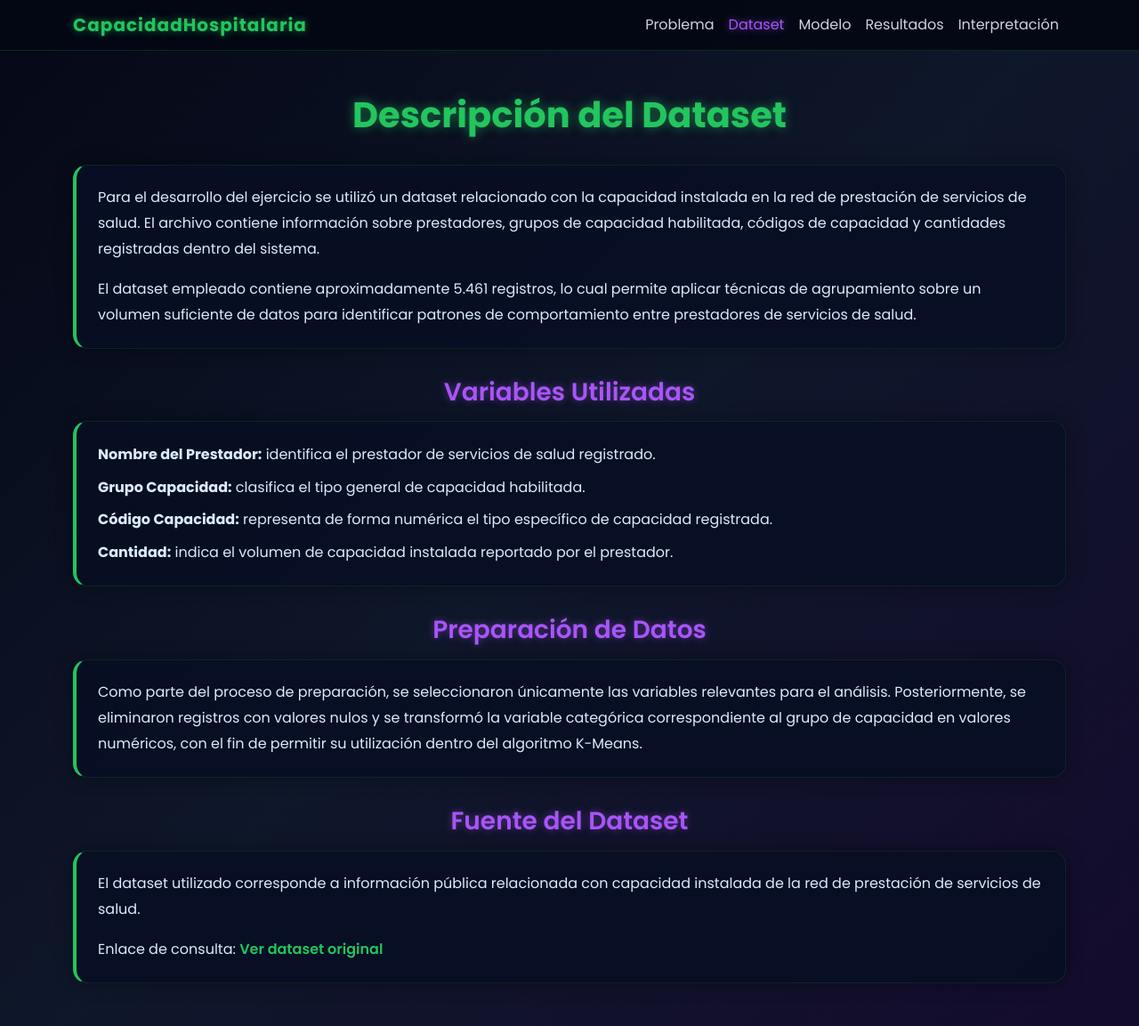
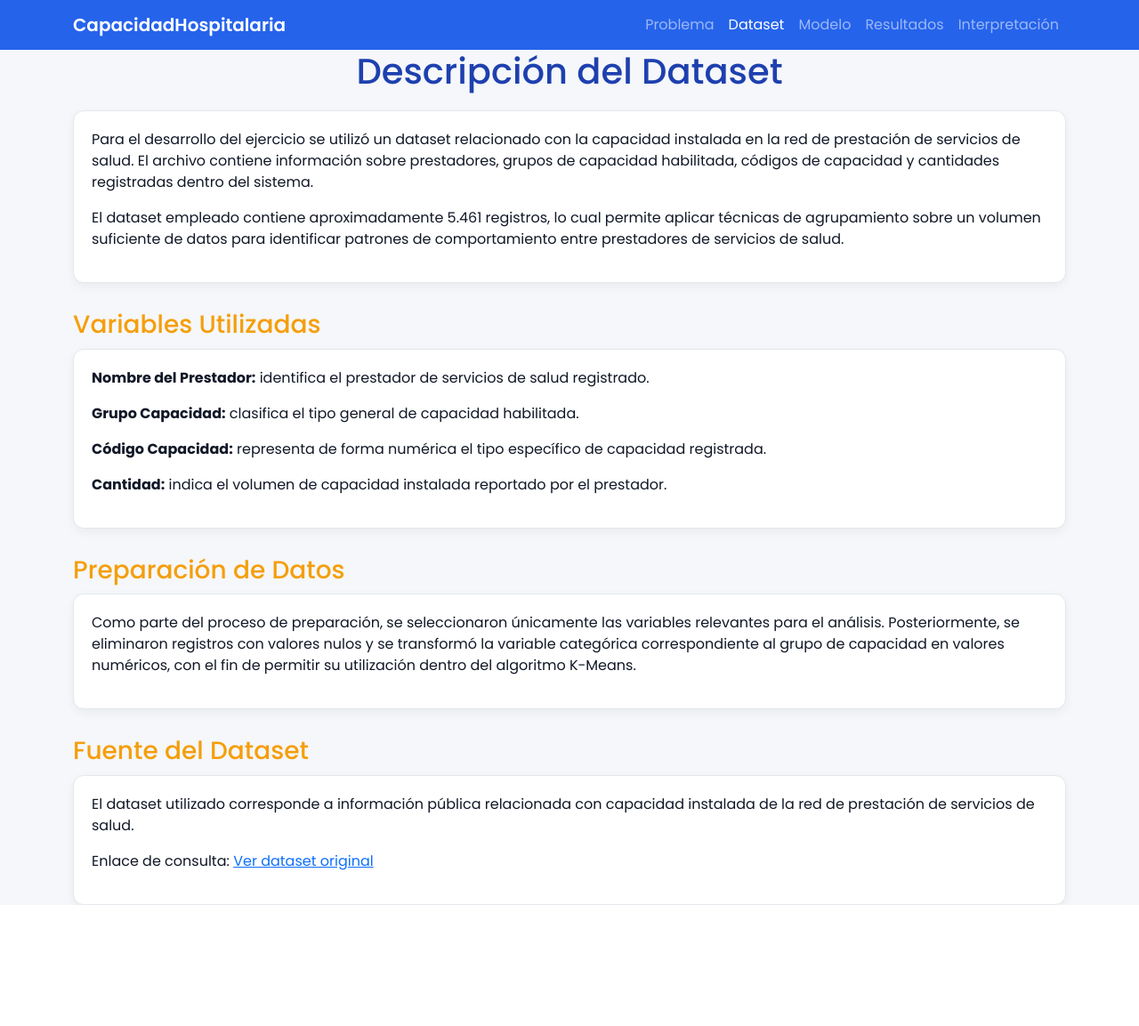
Before and after one commit to JuanesAcosta7/TRABAJO_CLUSTERING_CON_FLASK, a Flask app: page /dataset in a window 1280 px wide. Shown: the whole page at 89% size. After the commit the page ends 1017 px from the top, so only its background shows below. Run offline with Flask 3, Linux system fonts and the light colour scheme.

Commit message:
Cambio a tema claro

```diff
--- a/static/styles.css
+++ b/static/styles.css
@@ -1,79 +1,54 @@
 body {
-    background: linear-gradient(135deg, #050816, #0f172a, #140b2d);
+    background-color: #F5F7FA;
+    color: #111827;
     font-family: 'Poppins', sans-serif;
-    color: #dbeafe;
-    min-height: 100vh;
 }
 
 .navbar-personalizado {
-    background: rgba(4, 8, 20, 0.95);
-    border-bottom: 1px solid rgba(34, 197, 94, 0.18);
-    backdrop-filter: blur(8px);
+    background-color: #2563EB;
 }
 
 .marca {
-    color: #22c55e !important;
-    font-weight: 700;
-    letter-spacing: 1px;
-    text-shadow: 0 0 8px rgba(34, 197, 94, 0.6);
-}
-
-.nav-link {
-    color: #cbd5e1 !important;
-    transition: 0.25s;
-}
-
-.nav-link:hover,
-.nav-link.active {
-    color: #a855f7 !important;
-    text-shadow: 0 0 8px rgba(168, 85, 247, 0.7);
-}
-
-.contenedor-principal {
-    margin-top: 3rem;
-    margin-bottom: 3rem;
+    font-weight: 600;
+    color: white;
 }
 
 .titulo-principal {
     text-align: center;
-    font-weight: 700;
-    color: #22c55e;
-    margin-bottom: 2rem;
-    text-shadow: 0 0 12px rgba(34, 197, 94, 0.55);
+    color: #1E40AF;
+    margin-bottom: 20px;
 }
 
 .subtitulo {
-    text-align: center;
-    color: #a855f7;
-    font-weight: 600;
-    margin-top: 2rem;
-    margin-bottom: 1rem;
-    text-shadow: 0 0 8px rgba(168, 85, 247, 0.45);
+    color: #F59E0B;
+    margin-top: 30px;
+    margin-bottom: 10px;
 }
 
 .caja-texto {
-    background: rgba(8, 15, 35, 0.92);
-    border: 1px solid rgba(34, 197, 94, 0.12);
-    border-left: 4px solid #22c55e;
-    border-radius: 16px;
-    padding: 1.4rem 1.5rem;
-    margin-bottom: 1.2rem;
-    box-shadow: 0 0 20px rgba(0, 0, 0, 0.35);
+    background-color: #FFFFFF;
+    padding: 20px;
+    border-radius: 12px;
+    border: 1px solid #E4E7EC;
+    box-shadow: 0 4px 12px rgba(0,0,0,0.05);
 }
 
-.caja-texto p {
-    margin: 0;
-    line-height: 1.8;
-    color: #dbeafe;
+.btn-outline-success {
+    border-color: #2563EB;
+    color: #2563EB;
 }
 
-.link-dataset {
-    color: #22c55e;
-    font-weight: 600;
-    text-decoration: none;
+.btn-outline-success:hover {
+    background-color: #2563EB;
+    color: white;
 }
 
-.link-dataset:hover {
-    color: #a855f7;
-    text-decoration: underline;
+.btn-outline-light {
+    border-color: #F59E0B;
+    color: #F59E0B;
 }
+
+.btn-outline-light:hover {
+    background-color: #F59E0B;
+    color: white;
+}
```
Also changed, not shown: templates/resultados.html (+39 -93 lines).
